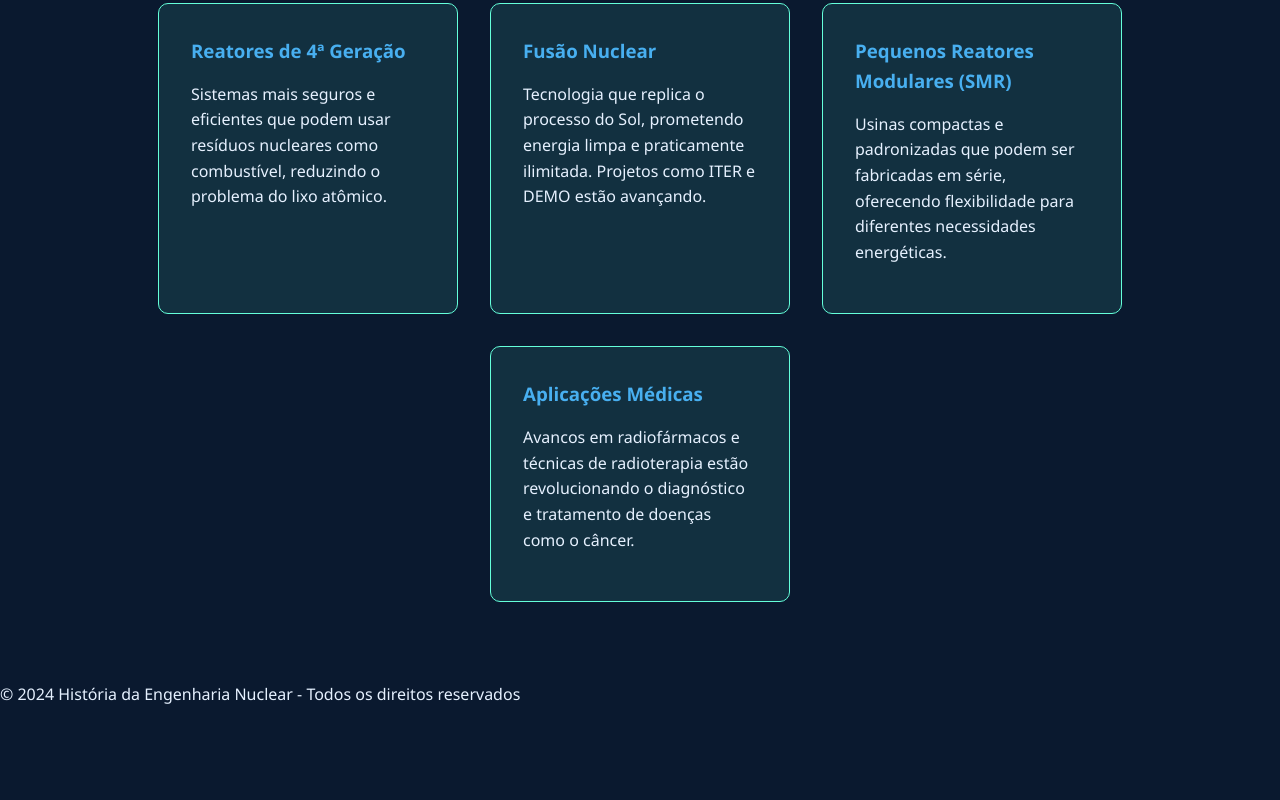
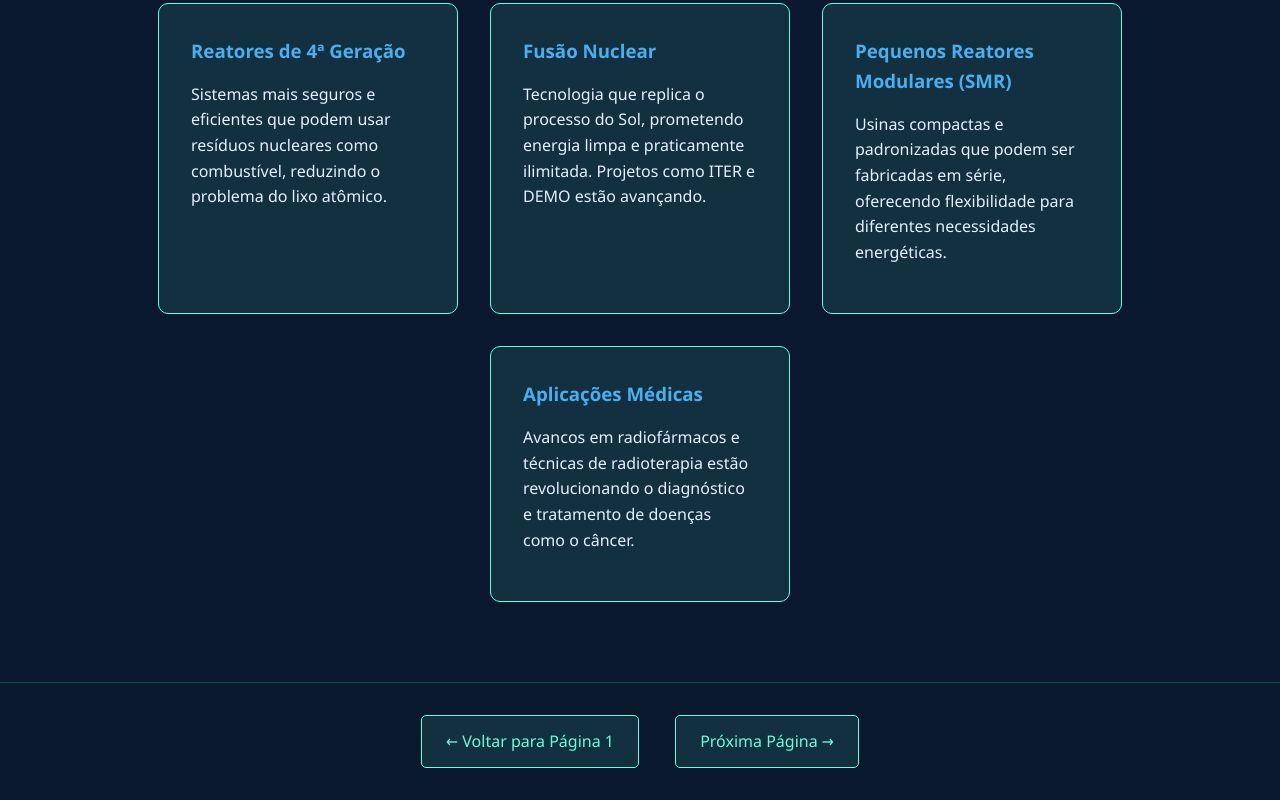
Before and after one commit to carlos020202/Meu-site-, a plain HTML site: page carreiras.html in a window 1280 px wide. Shown: the part 6104-6904 px from the top of the page. Before the commit the page ends 6828 px from the top, so only its background shows below. Drawn offline with Linux system fonts and the light colour scheme.

Commit message:
Update carreiras.html

```diff
--- a/carreiras.html
+++ b/carreiras.html
@@ -17,6 +17,9 @@
             background-color: #0a192f;
             color: #e6f1ff;
             line-height: 1.6;
+            display: flex;
+            flex-direction: column;
+            min-height: 100vh;
         }
 
         .particles {
@@ -67,6 +70,33 @@
             max-width: 1200px;
             margin: 0 auto;
             padding: 2rem;
+            flex: 1;
+        }
+
+        /* === NAVEGAÇÃO NO RODAPÉ === */
+        .footer-navigation {
+            text-align: center;
+            padding: 2rem;
+            background: rgba(10, 25, 47, 0.8);
+            border-top: 1px solid rgba(100, 255, 218, 0.2);
+        }
+
+        .nav-button {
+            padding: 0.8rem 1.5rem;
+            background: rgba(100, 255, 218, 0.1);
+            border: 1px solid #64ffda;
+            border-radius: 5px;
+            color: #64ffda;
+            text-decoration: none;
+            transition: all 0.3s;
+            margin: 0 1rem;
+            font-weight: 500;
+            display: inline-block;
+        }
+
+        .nav-button:hover {
+            background: rgba(100, 255, 218, 0.3);
+            transform: translateY(-2px);
         }
 
         /* === LINHA DO TEMPO === */
@@ -223,6 +253,16 @@
 
             .card {
                 width: 100%;
+            }
+
+            .footer-navigation {
+                display: flex;
+                flex-direction: column;
+                gap: 1rem;
+            }
+
+            .nav-button {
+                margin: 0.5rem 0;
             }
         }
 
@@ -411,8 +451,10 @@
         </div>
     </section>
 
-    <footer>
-        <p>© 2024 História da Engenharia Nuclear - Todos os direitos reservados</p>
+    <!-- Rodapé com navegação -->
+    <footer class="footer-navigation">
+        <a href="index.html" class="nav-button">← Voltar para Página 1</a>
+        <a href="ufrj.html" class="nav-button">Próxima Página →</a>
     </footer>
 
     <script>
```
